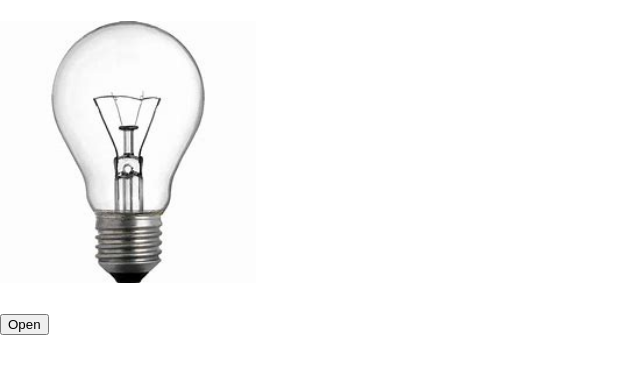
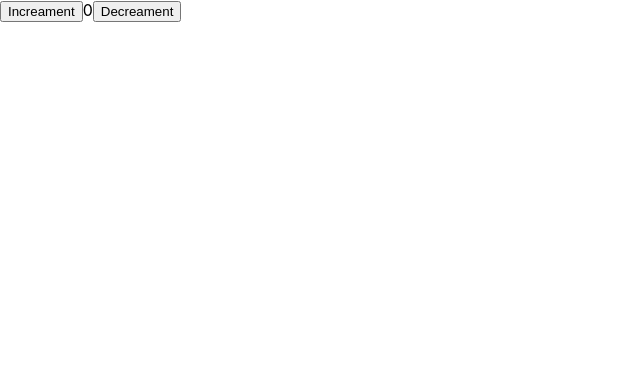
Before and after one commit to MuhammadUsamaHAroon/React, a React (Create React App) app: page / in a window 1280 px wide. Shown: the top 374 px of the page, without its empty margins (0-640 px from the left). Built offline with nearby package versions, Linux system fonts and the light colour scheme.

Commit message:
Assigment 4

```diff
--- a/src/parent.js
+++ b/src/parent.js
@@ -11,25 +11,43 @@ const arrObj2 = [{user:"Junaid",age:25},{user:"jawwad",age:20},{user:"Addel",age
 function Parent(){
     // let title1 = "MY Name is Usama"
     // let title2 = "My Name is Ammar"
-    const [bulb, setBulb] = useState(false)
+    // const [bulb, setBulb] = useState(false)
+    const [count, setCount]=useState(0)
+
+    function IncreamentCount(){
+        setCount( count + 1)
+    }
+
+    function DecreamentCont(){
+    //    var zeroLimit = count>=0
+        // if(count===0){
+        //     alert("Sorry!!")
+        // }
+        setCount(count - 1)
+
+    }
+
+
+
 
 
     return(
 
 
-        <div>
+        <>
+
+           <button onClick={IncreamentCount}>Increament</button>
+           <span>{count}</span>
+           <button onClick={DecreamentCont}>Decreament</button>
+            {/* <FirstChild arra1={arrObj1}/
+            <SecondChild arra2={arrObj2} /> */}
+
+            {/* <h1>{bulb === true ? <img style={{width:"15.5%"}} src={OnBulb} alt="Image not found" />:""}</h1>
+            <h1>{bulb === false?<img style={{width:"20%"}} src={OffBulb} alt="Image not found"/>:"" }</h1>
+            <button onClick={()=>bulb === true ? setBulb(false):setBulb(true)}>{bulb === false  ? "Open" : "Close"}</button> */}
 
 
-
-            {/* <FirstChild arra1={arrObj1}/>
-
-
-            <SecondChild arra2={arrObj2} /> */}
-
-            <h1>{bulb === true ? <img style={{width:"15.5%"}} src={OnBulb} alt="Image not found" />:""}</h1>
-            <h1>{bulb === false?<img style={{width:"20%"}} src={OffBulb} alt="Image not found"/>:"" }</h1>
-            <button onClick={()=>bulb === true ? setBulb(false):setBulb(true)}>{bulb === false  ? "Open" : "Close"}</button>
-        </div>
+        </>
 
     )
 }
```
